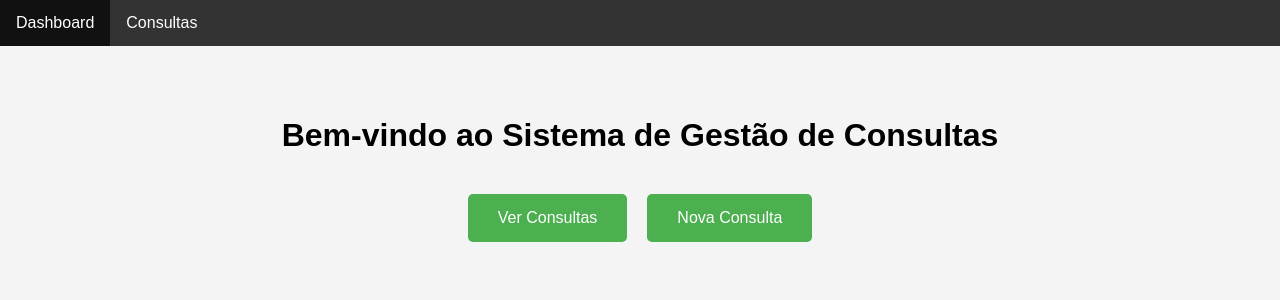
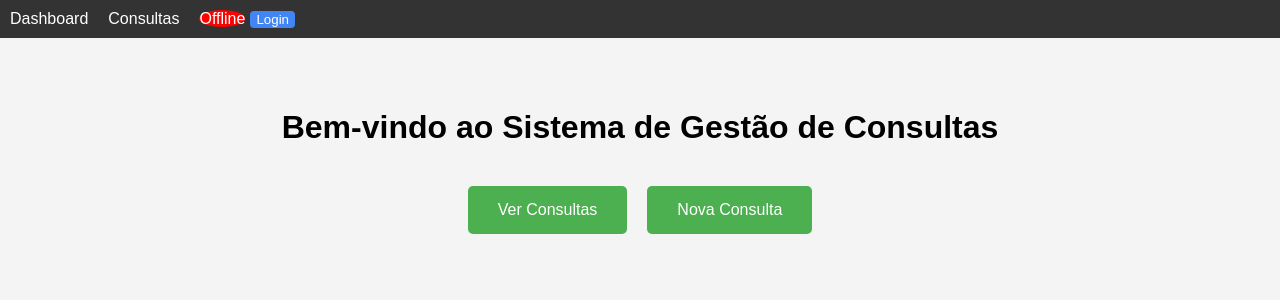
Before and after one commit to inf23dw2g25/HealthApp, a React (Create React App) app: page / in a window 1280 px wide. Shown: the top 300 px of the page. Built offline with nearby package versions, Linux system fonts and the light colour scheme.

Commit message:
npx create-react app + criação de pastas de componentes e routes

```diff
--- a/package.json
+++ b/package.json
@@ -10,6 +10,8 @@
     "body-parser": "^1.20.2",
     "cors": "^2.8.5",
     "date-fns": "^3.6.0",
+    "http-browserify": "^1.7.0",
+    "https-browserify": "^1.0.0",
     "passport": "^0.7.0",
     "passport-google-oauth20": "^2.0.0",
     "react": "^18.3.1",
@@ -18,6 +20,8 @@
     "react-router-dom": "^6.23.1",
     "react-scripts": "5.0.1",
     "react-toastify": "^10.0.5",
+    "stream-http": "^3.2.0",
+    "util": "^0.12.5",
     "web-vitals": "^2.1.4"
   },
   "scripts": {
--- a/src/components/TopBar.js
+++ b/src/components/TopBar.js
@@ -1,9 +1,32 @@
-// src/components/TopBar.js
-import React from "react";
-import { Link } from "react-router-dom";
+import React, { useState } from "react";
+import { Link, useNavigate } from "react-router-dom";
 import "../style/TopBar.css";
+import { isAuthenticatedBool } from "../middleware/middleware";
 
 const TopBar = () => {
+  const [authenticated, setAuthenticated] = useState(false);
+  const history = useNavigate();
+
+  const handleLogin = () => {
+    // Scopes de perfil e e-mail
+    const scope1 = encodeURIComponent("email");
+    const scope2 = encodeURIComponent("profile");
+
+    // URL de redirecionamento da sua aplicação após o login
+    const redirectUri = encodeURIComponent(
+      "http://localhost:3000/google/callback"
+    );
+
+    // Redireciona para a página de autenticação do Google com os escopos e URL de redirecionamento especificados
+    window.location.href = `https://accounts.google.com/o/oauth2/auth?response_type=code&client_id=860907029773-f1k556igmjvjdm8lpg0cja24olm2mhnf.apps.googleusercontent.com&scope=${scope1}&${scope2}&redirect_uri=${redirectUri}`;
+  };
+
+  const handleLogout = () => {
+    // Realiza o logout e redireciona para a página inicial
+    setAuthenticated(false);
+    history.push("/");
+  };
+
   return (
     <div className="top-bar">
       <nav>
@@ -14,6 +37,19 @@ const TopBar = () => {
           <li>
             <Link to="/consultas">Consultas</Link>
           </li>
+          <li>
+            {authenticated ? (
+              <>
+                <span className="online">Online</span>
+                <button onClick={handleLogout}>Logout</button>
+              </>
+            ) : (
+              <>
+                <span className="offline">Offline</span>
+                <button onClick={handleLogin}>Login</button>
+              </>
+            )}
+          </li>
         </ul>
       </nav>
     </div>
--- /dev/null
+++ b/src/middleware/middleware.js
@@ -0,0 +1,29 @@
+const passport = require("passport");
+
+function isLoggedIn(req, res, next) {
+  req.user ? next() : res.sendStatus(401);
+}
+
+function isAuthenticated(req, res, next) {
+  if (!req.headers.authorization) {
+    return res
+      .status(401)
+      .json({ message: "Autenticação necessária para continuar" });
+  }
+  const [type, token] = req.headers.authorization.split(" ");
+  if (type !== "Bearer") {
+    return res.status(401).json({ message: "Tipo de autenticação inválido" });
+  }
+  next();
+}
+function isAuthenticatedBool(req, res, next) {
+  if (!req.headers.authorization) {
+    return false;
+  }
+  const [type, token] = req.headers.authorization.split(" ");
+  if (type !== "Bearer") {
+    return false;
+  }
+  return true;
+}
+module.exports = { isLoggedIn, isAuthenticated, isAuthenticatedBool };
--- a/src/style/TopBar.css
+++ b/src/style/TopBar.css
@@ -1,28 +1,52 @@
-/* src/components/TopBar.css */
-
 .top-bar {
+  display: flex;
+  justify-content: space-between; /* Para alinhar os itens na barra superior */
+  align-items: center; /* Para centralizar verticalmente os itens */
   background-color: #333;
-  overflow: hidden;
+  color: white;
+  padding: 10px;
 }
 
-.top-bar nav ul {
+nav ul {
   list-style-type: none;
   margin: 0;
   padding: 0;
 }
 
-.top-bar nav ul li {
-  float: left;
+nav ul li {
+  display: inline;
+  margin-right: 20px;
 }
 
-.top-bar nav ul li a {
-  display: block;
-  color: white;
-  text-align: center;
-  padding: 14px 16px;
-  text-decoration: none;
+nav ul li:last-child {
+  margin-right: 0;
 }
 
-.top-bar nav ul li a:hover {
-  background-color: #111;
+button {
+  background-color: #4285f4;
+  color: white;
+  border: none;
+  border-radius: 4px;
+  cursor: pointer;
+  transition: background-color 0.3s ease;
 }
+
+button:hover {
+  background-color: #2f5bb7;
+}
+
+.online {
+  width: 10px;
+  height: 10px;
+  border-radius: 50%;
+  background-color: green;
+  margin-right: 5px;
+}
+
+.offline {
+  width: 10px;
+  height: 10px;
+  border-radius: 50%;
+  background-color: red;
+  margin-right: 5px;
+}
```
Also changed, not shown: src/Strategies/GoogleStrategy.js (added, +18 -0 lines), src/routes/googleRoute.js (added, +19 -0 lines), 1 other file (tests, documents, lock files or other folders).
